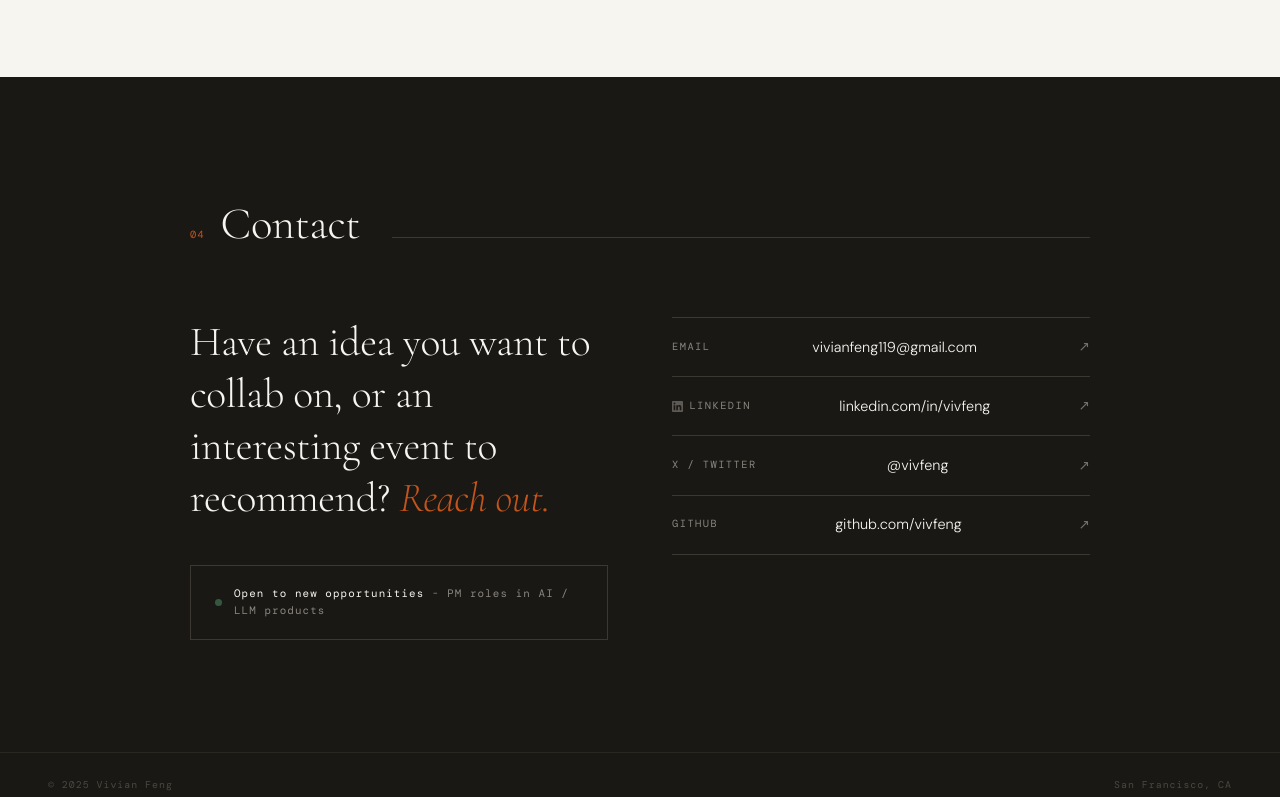
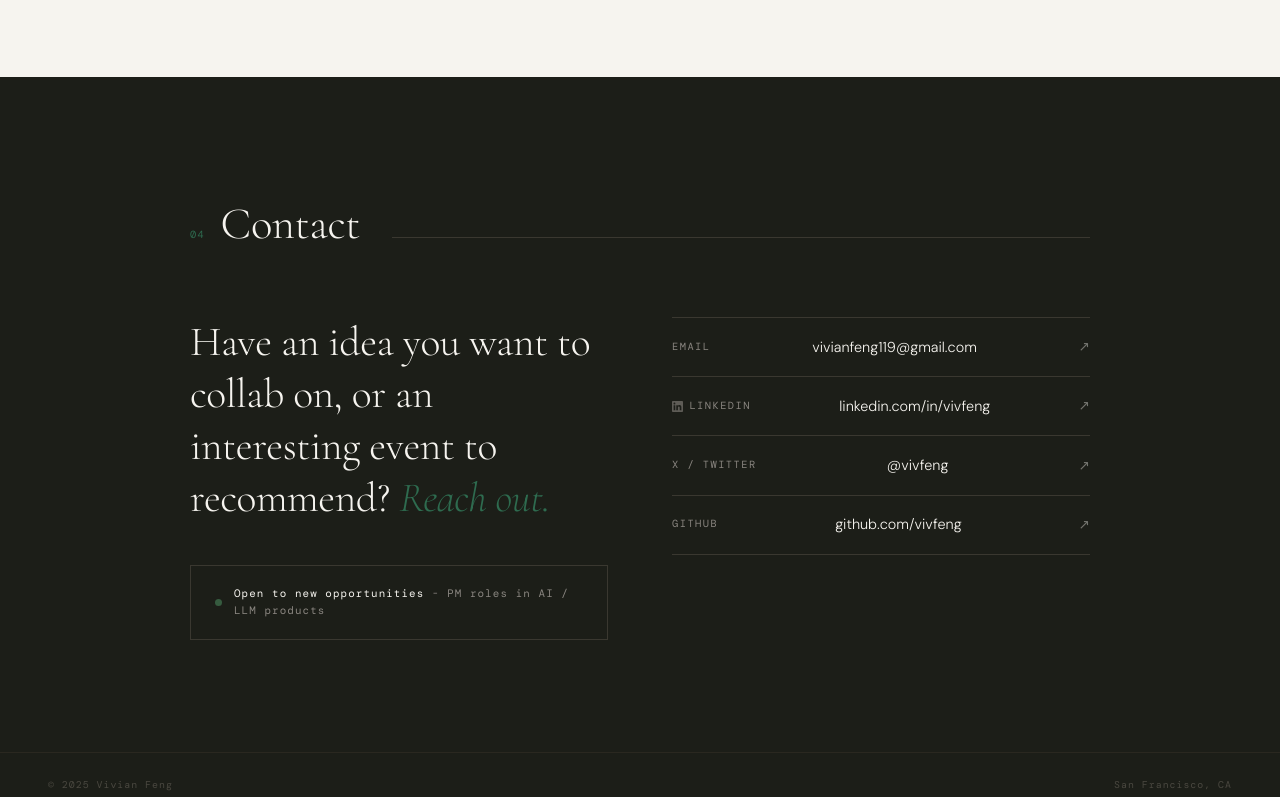
Before and after one commit to vivfeng/portfolio, a plain HTML site: page index.html in a window 1280 px wide. Shown: the part 4004-4801 px from the top of the page. Drawn offline with nearby package versions, Linux system fonts and the light colour scheme; a web font is replaced by a local one.

Commit message:
Update color scheme to Forest & Sand palette

```diff
--- a/index.html
+++ b/index.html
@@ -12,12 +12,12 @@
     *, *::before, *::after { box-sizing: border-box; margin: 0; padding: 0; }
 
     :root {
-      --bg: #F7F5F0;
-      --ink: #1A1814;
-      --ink-light: #6B6760;
-      --accent: #C4541A;
-      --rule: #D9D5CC;
-      --card-bg: #EFEDE7;
+      --bg: #F6F4EF;
+      --ink: #1C1E18;
+      --ink-light: #6A6B60;
+      --accent: #2E6B4F;
+      --rule: #D5D3CA;
+      --card-bg: #EDEBE4;
       --mono: 'DM Mono', monospace;
       --serif: 'Cormorant Garamond', serif;
       --sans: 'DM Sans', sans-serif;
@@ -42,7 +42,7 @@
       justify-content: space-between;
       align-items: center;
       padding: 1.25rem 3rem;
-      background: rgba(247, 245, 240, 0.92);
+      background: rgba(246, 244, 239, 0.92);
       backdrop-filter: blur(10px);
       border-bottom: 1px solid transparent;
       transition: border-color 0.3s;
@@ -88,7 +88,7 @@
     }
     .btn:hover { background: var(--ink); color: var(--bg); }
     .btn.primary { background: var(--accent); border-color: var(--accent); color: white; }
-    .btn.primary:hover { background: #a8441a; border-color: #a8441a; }
+    .btn.primary:hover { background: #245840; border-color: #245840; }
 
     .section-header { display: flex; align-items: baseline; gap: 1rem; margin-bottom: 3.5rem; }
     .section-num { font-family: var(--mono); font-size: 0.65rem; color: var(--accent); letter-spacing: 0.1em; }
@@ -131,7 +131,7 @@
     .tag { font-family: var(--mono); font-size: 0.62rem; letter-spacing: 0.1em; padding: 0.35rem 0.7rem; border: 1px solid var(--rule); color: var(--ink-light); }
 
     #contact { background: var(--ink); color: var(--bg); }
-    #contact .section-num { color: #C4541A; }
+    #contact .section-num { color: #2E6B4F; }
     #contact .section-title { color: var(--bg); }
     #contact .section-rule { background: #3A3830; }
 
```
